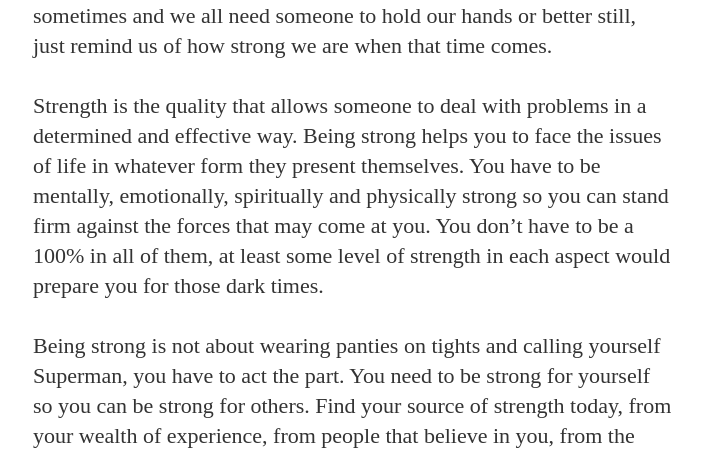
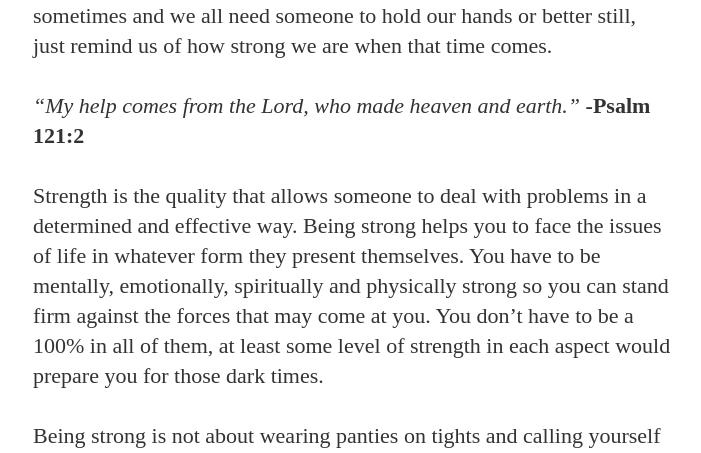
Before and after one commit to Youngblackwoman/youngblackwoman.github.io, a Jekyll site: the page built from _posts/2015-12-13-S-is=for-strength.md, in a window 1280 px wide and 1400 px high, scrolled down 682 px. Shown: the part 947-1400 px from the top of the window, without its empty margins (287-988 px from the left). Built offline with Jekyll 4.4.1, drawn with Linux system fonts in a browser that asks for light colours; nearby versions of some CDN libraries; some web fonts are replaced; comment, search, counter and statistics services are not loaded; some of the changed text lies outside the part shown.

Commit message:
modified s for strength

```diff
--- a/_posts/2015-12-13-S-is=for-strength.md
+++ b/_posts/2015-12-13-S-is=for-strength.md
@@ -4,14 +4,16 @@
 date: "2015-12-15"
 author: Young Black Woman
 tags: Alphabetical_series
-image: "/assets/PhotoStage/011.jpg"
+image: "/assets/images/superman.jpg"
 ---
 
-Dear diary, how are you doing this fine morning? we are getting closer to the end of the year. How are your Christmas plans coming out? Have you started shopping? There's just something beautiful about Christmas and I can't help it. We are looking at the 14th letter of the alphabet today and it stands for Strength.
+Dear diary, how are you doing this fine morning? we are getting closer to the end of the year. How are your Christmas plans coming out? Have you started shopping? There's just something beautiful about Christmas and I can't help it. We are looking at the 19th letter of the alphabet today and it stands for Strength.
 
 Strength is the quality or state of being physically strong. It is the ability to resist being moved or broken by a force. When we were much younger, we always looked at those guys with thick, shiny muscles as strong people. While that is enough strength to some people, to me it's not enough. Life can deal some very hard blows to your state of mind and that requires more than physical strength to withstand them.
 
 People often wonder where inner strength comes from but the truth is that it has always been there. You never know how strong you are until being strong is the only option you have. You look back at all you have been through, no one knows your story like you do. Those things you thought that happened just so they could break you, well I have good news for you, they didn't. You are standing tall today stronger than you think, able to be strong for others, because you chose to rise up from it all. Some of us have been there for others, we have bore their pains, we have been strong for others but who will be strong for us? Inasmuch as you are a strong person now, the circle that is called life can be unfair sometimes and we all need someone to hold our hands or better still, just remind us of how strong we are when that time comes.
+
+*"My help comes from the Lord, who made heaven and earth."* **-Psalm 121:2**
 
 Strength is the quality that allows someone to deal with problems in a determined and effective way. Being strong helps you to face the issues of life in whatever form they present themselves. You have to be mentally, emotionally, spiritually and physically strong so you can stand firm against the forces that may come at you. You don't have to be a 100% in all of them, at least some level of strength in each aspect would prepare you for those dark times.
 
```
